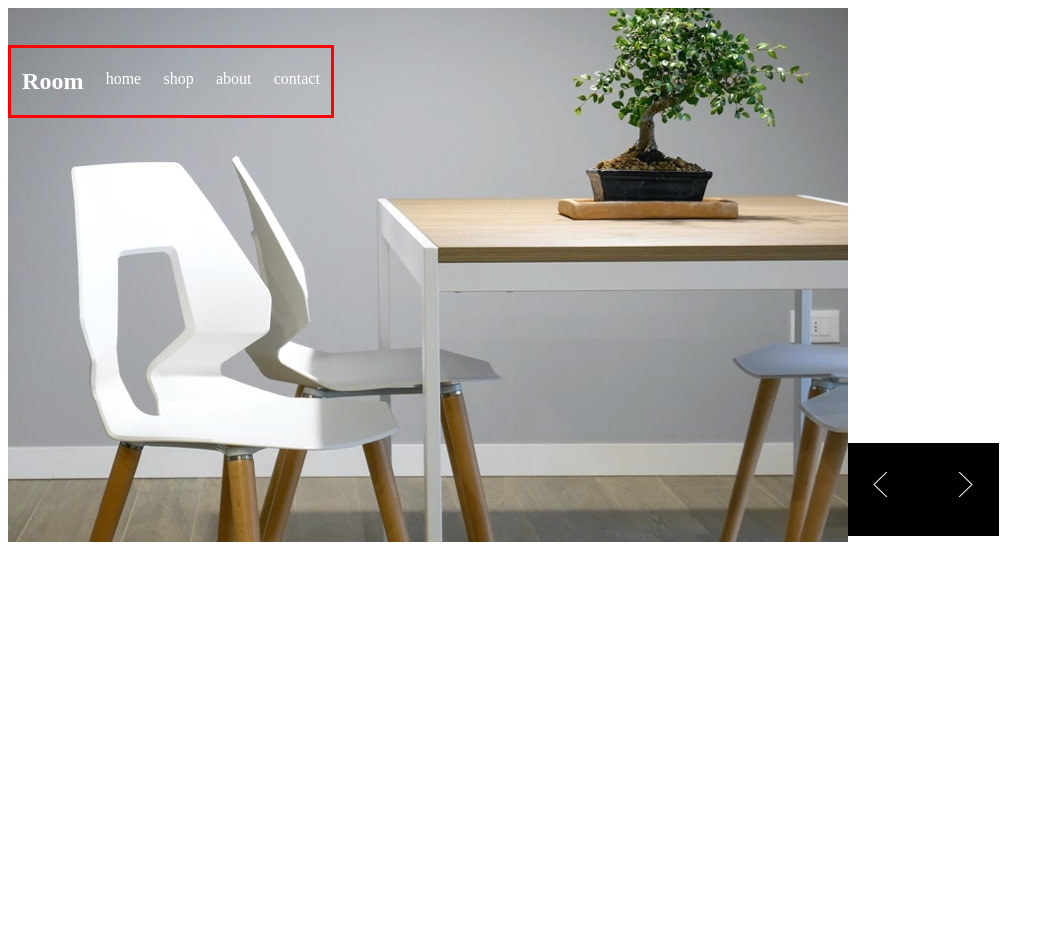
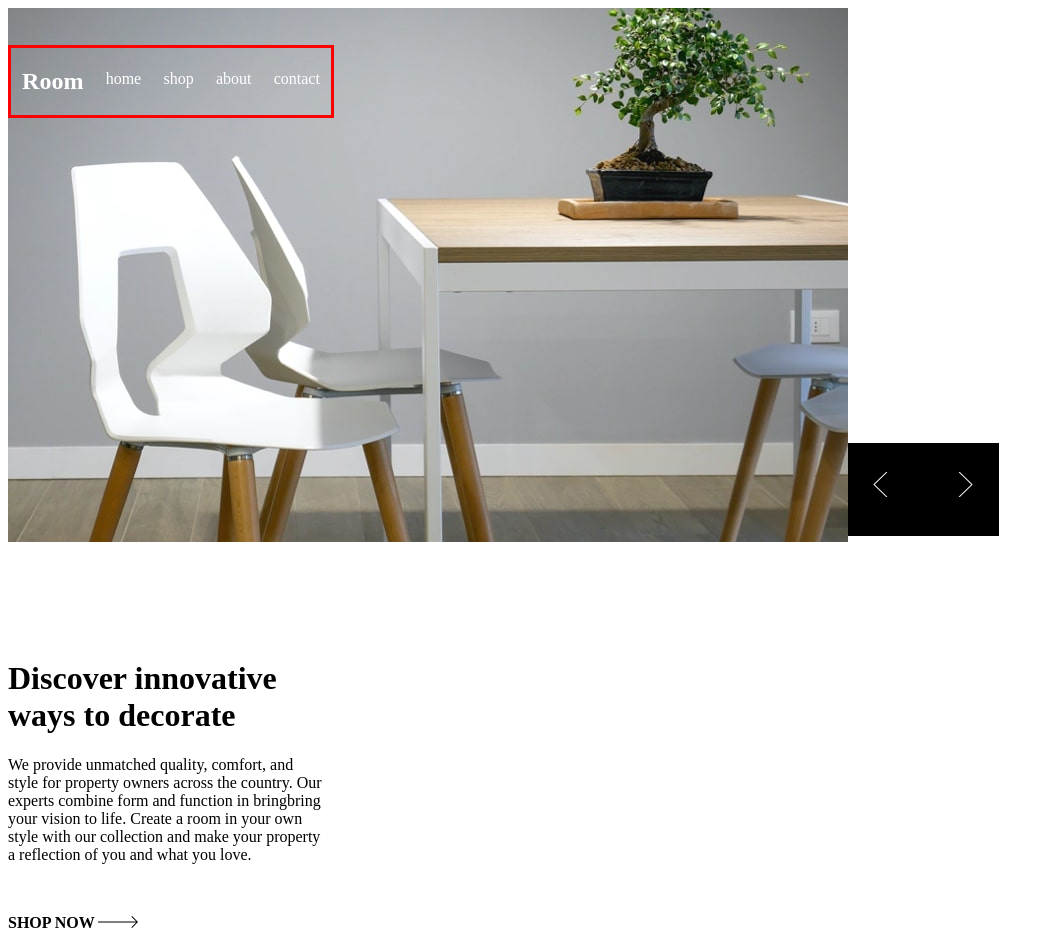
Before and after one commit to Meowht/room, a plain HTML site: page index.html in a window 1280 px wide. Shown: the whole page, without its empty margins (0-1054 px from the left). Before the commit the page ends 800 px from the top, so only its background shows below. Drawn offline with Linux system fonts and the light colour scheme.

Commit message:
html deplaced

```diff
--- a/css/style.css
+++ b/css/style.css
@@ -53,3 +53,9 @@ position: absolute;
 .svg3 img{
     width :15px
 }
+
+.droite{
+    width: 25%;
+    display: ;
+
+}
--- a/html/index.html
+++ b/index.html
@@ -17,10 +17,26 @@
         <p class="l">contact</p>
         </nav>
         <img src="../img/desktop-image-hero-1.jpg" alt="">
-<div>
+
         <div class="black">
             <p class="svg3"> <img src="../img/icon-angle-left.svg" alt=""> <img src="../img/icon-angle-right.svg" alt="">
             </p>
-    </div></div>
+    </div>
+    <div class="droite">
+<h1>Discover innovative
+    ways to decorate
+</h1>
+<p>
+    We provide unmatched quality, comfort, and style for property
+    owners across the country. Our experts combine form and
+    function in bringbring your vision to life. Create a room in your
+    own style with our collection and make your property a
+    reflection of you and what you love.
+</p>
+
+<br>
+
+<p class="shop"><strong>SHOP NOW <img src="../img/icon-arrow.svg" alt=""></strong></p>
+    </div>
 </body>
 </html>
```
